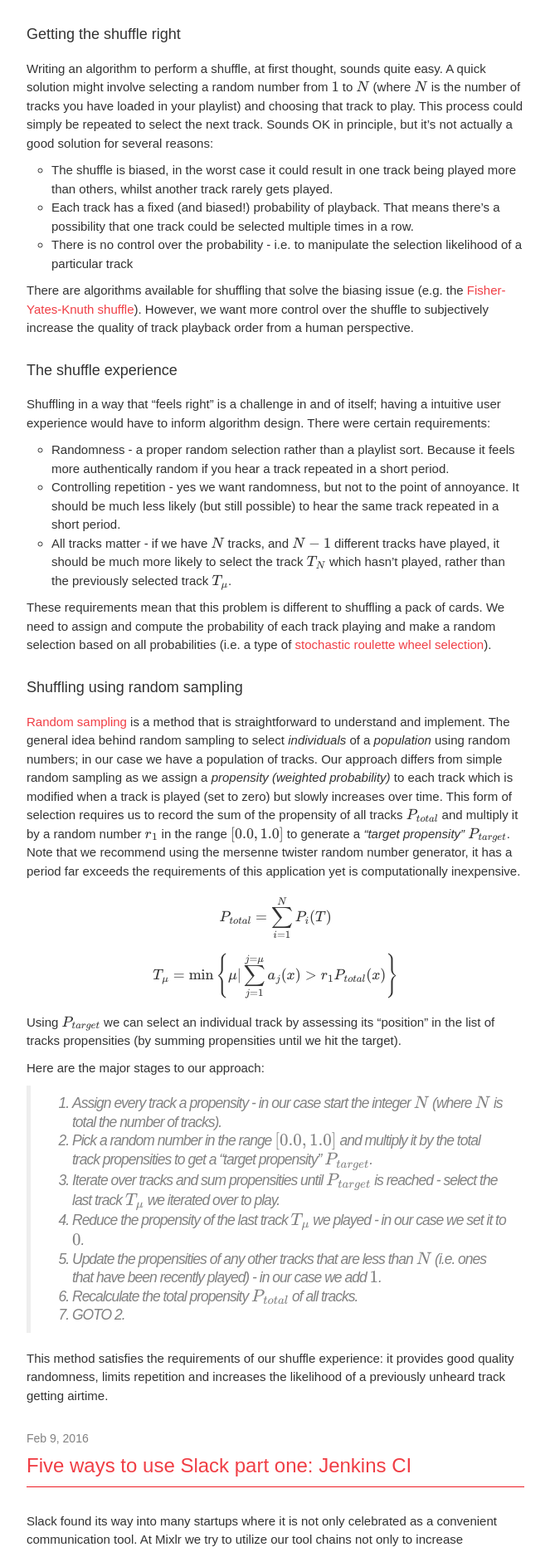
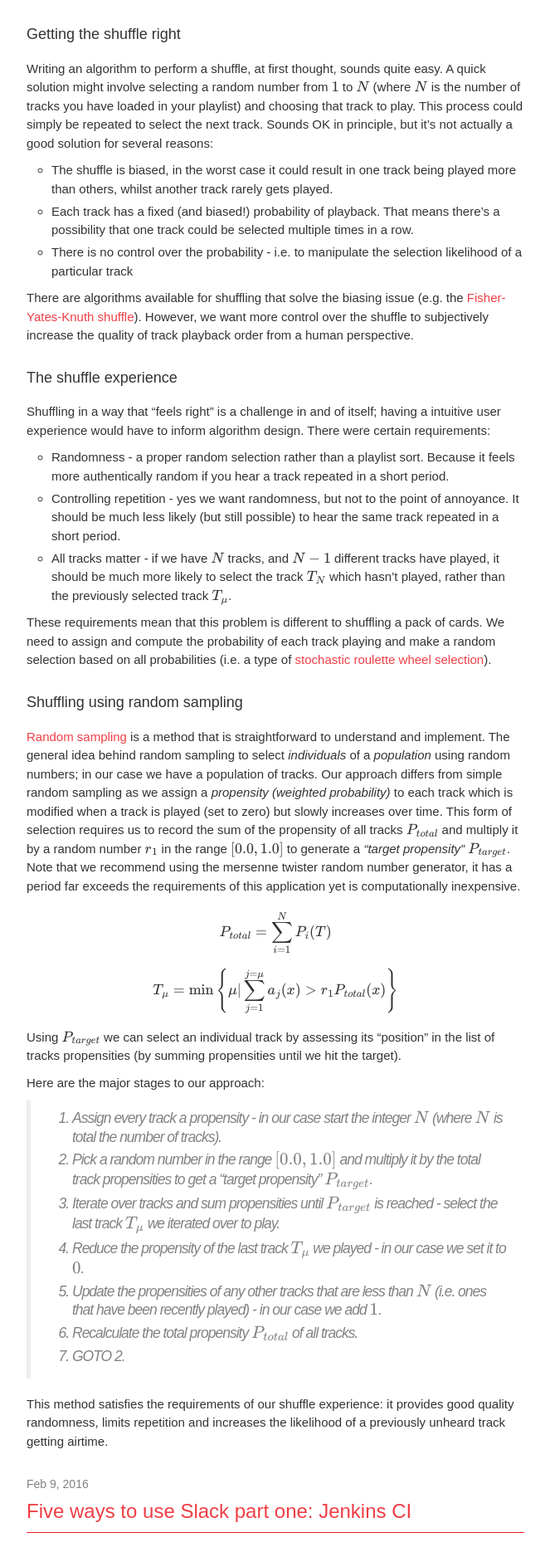
Before and after one commit to mixlr/mixlr.github.io, a Jekyll site: the page built from index.html, in a window 1280 px wide. Shown: the part 633-2503 px from the top of the page at 83% size, without its empty margins (318-981 px from the left). Built offline with Jekyll 4.4.1, drawn with Linux system fonts in a browser that asks for light colours; some web fonts are replaced; formulas are drawn with MathJax 3.

Commit message:
CSS tweak

```diff
--- a/css/application.scss
+++ b/css/application.scss
@@ -236,6 +236,14 @@
     margin:30px 0 30px 0;
   }
 
+  ul, ol {
+    margin-bottom:10px;
+
+    li {
+      margin-bottom:0.3em;
+    }
+  }
+
   #disqus_thread {
     margin-top:40px;
   }
```
